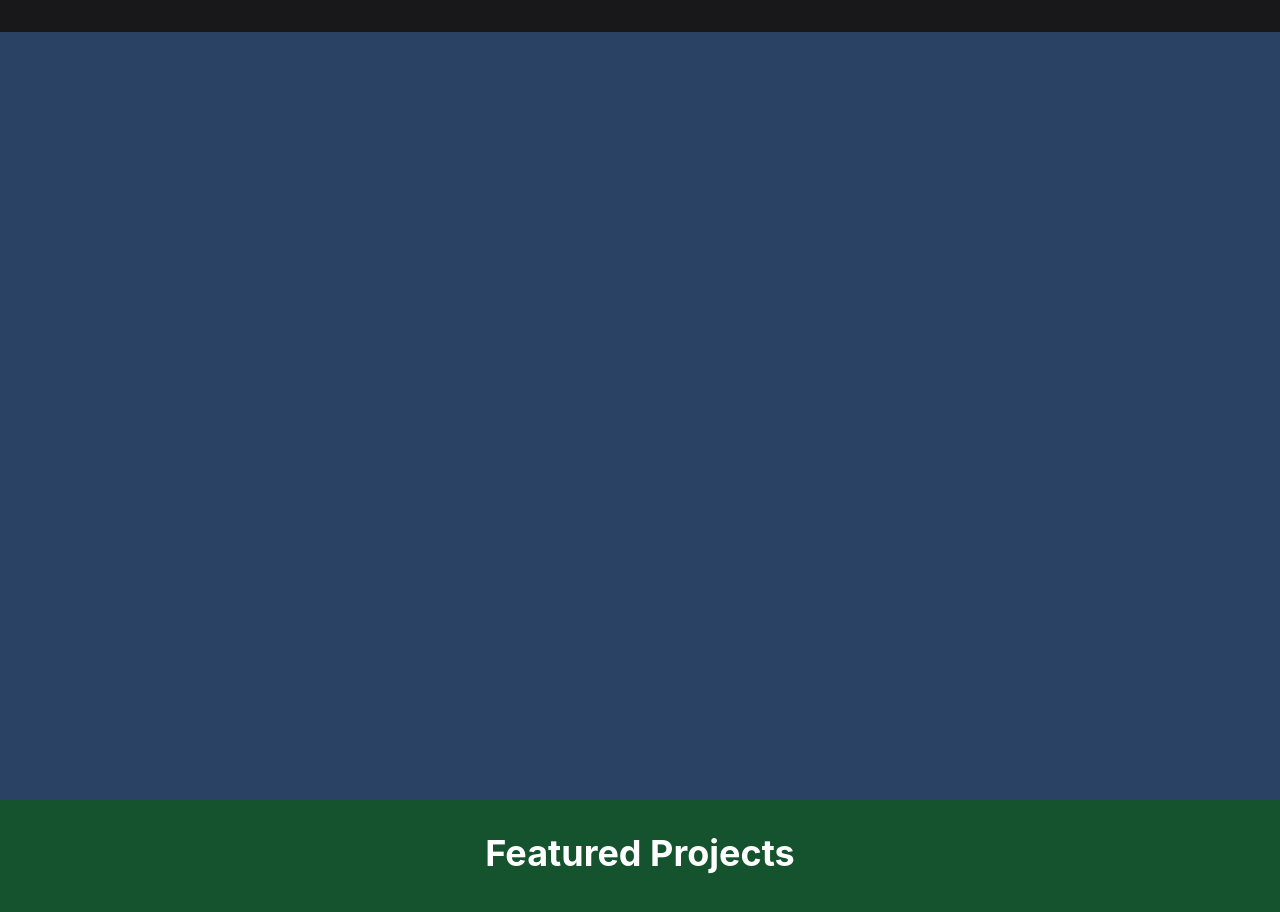
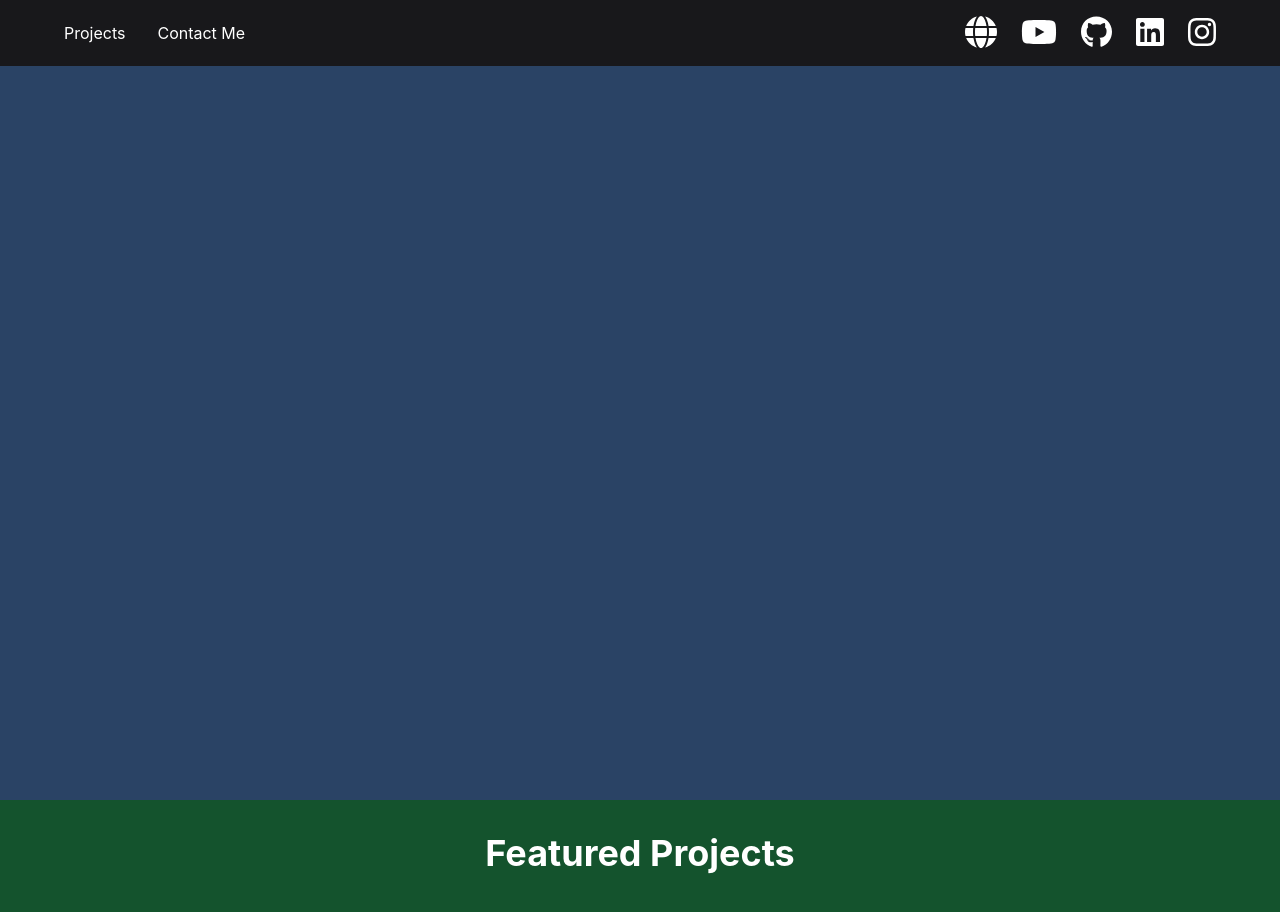
Before and after one commit to kidskoding/portfolio, a React (Create React App) app: page / in a window 1280 px wide. Shown: the top 912 px of the page. Built offline with nearby package versions, Linux system fonts and the light colour scheme.

Commit message:
added Header for portfolio page

```diff
--- a/public/index.html
+++ b/public/index.html
@@ -24,7 +24,7 @@
       work correctly both with client-side routing and a non-root public URL.
       Learn how to configure a non-root public URL by running `npm run build`.
     -->
-    <title>React App</title>
+    <title>kidskoding Portfolio</title>
   </head>
   <body>
     <noscript>You need to enable JavaScript to run this app.</noscript>
--- a/src/components/Header.js
+++ b/src/components/Header.js
@@ -1,34 +1,35 @@
 import React, { useEffect, useRef } from "react";
 import { FontAwesomeIcon } from "@fortawesome/react-fontawesome";
-import { faEnvelope } from "@fortawesome/free-solid-svg-icons";
+import { faGlobe } from "@fortawesome/free-solid-svg-icons";
 import {
   faGithub,
   faLinkedin,
-  faMedium,
-  faStackOverflow,
+  faInstagram,
+  faYoutube,
 } from "@fortawesome/free-brands-svg-icons";
-import { Box, HStack } from "@chakra-ui/react";
+import { Box, HStack, Link } from "@chakra-ui/react";
+import { icon } from "@fortawesome/fontawesome-svg-core";
 
 const socials = [
   {
-    icon: faEnvelope,
-    url: "mailto: hello@example.com",
+    icon: faGlobe,
+    url: "https://www.kidskoding.com"
+  },
+  {
+    icon: faYoutube,
+    url: "https://www.youtube.com/kidskoding"
   },
   {
     icon: faGithub,
-    url: "https://github.com",
+    url: "https://github.com/kidskoding",
   },
   {
     icon: faLinkedin,
-    url: "https://www.linkedin.com",
+    url: "https://www.linkedin.com/in/anirudh-konidala/",
   },
   {
-    icon: faMedium,
-    url: "https://medium.com",
-  },
-  {
-    icon: faStackOverflow,
-    url: "https://stackoverflow.com",
+    icon: faInstagram,
+    url: "https://www.instagram.com/anikoni2010/",
   },
 ];
 
@@ -64,11 +65,22 @@ const Header = () => {
           alignItems="center"
         >
           <nav>
-            {/* Add social media links based on the `socials` data */}
+            <HStack spacing={8}>
+              <Link href="#projects-section" onClick={handleClick("projects")}>
+                Projects
+              </Link>
+              <Link href="#contactme-section" onClick={handleClick("contactme")}>
+                Contact Me
+              </Link>
+            </HStack>
           </nav>
           <nav>
-            <HStack spacing={8}>
-              {/* Add links to Projects and Contact me section */}
+            <HStack spacing={6}>
+              {socials.map((social, index) => (
+                <Link key={index} href={social.url} isExternal>
+                  <FontAwesomeIcon icon={social.icon} size="2x" />
+                </Link>
+              ))}
             </HStack>
           </nav>
         </HStack>
@@ -76,4 +88,5 @@ const Header = () => {
     </Box>
   );
 };
+
 export default Header;
```
Also changed, not shown: package.json (+6 -6 lines), 1 other file (tests, documents, lock files or other folders).
